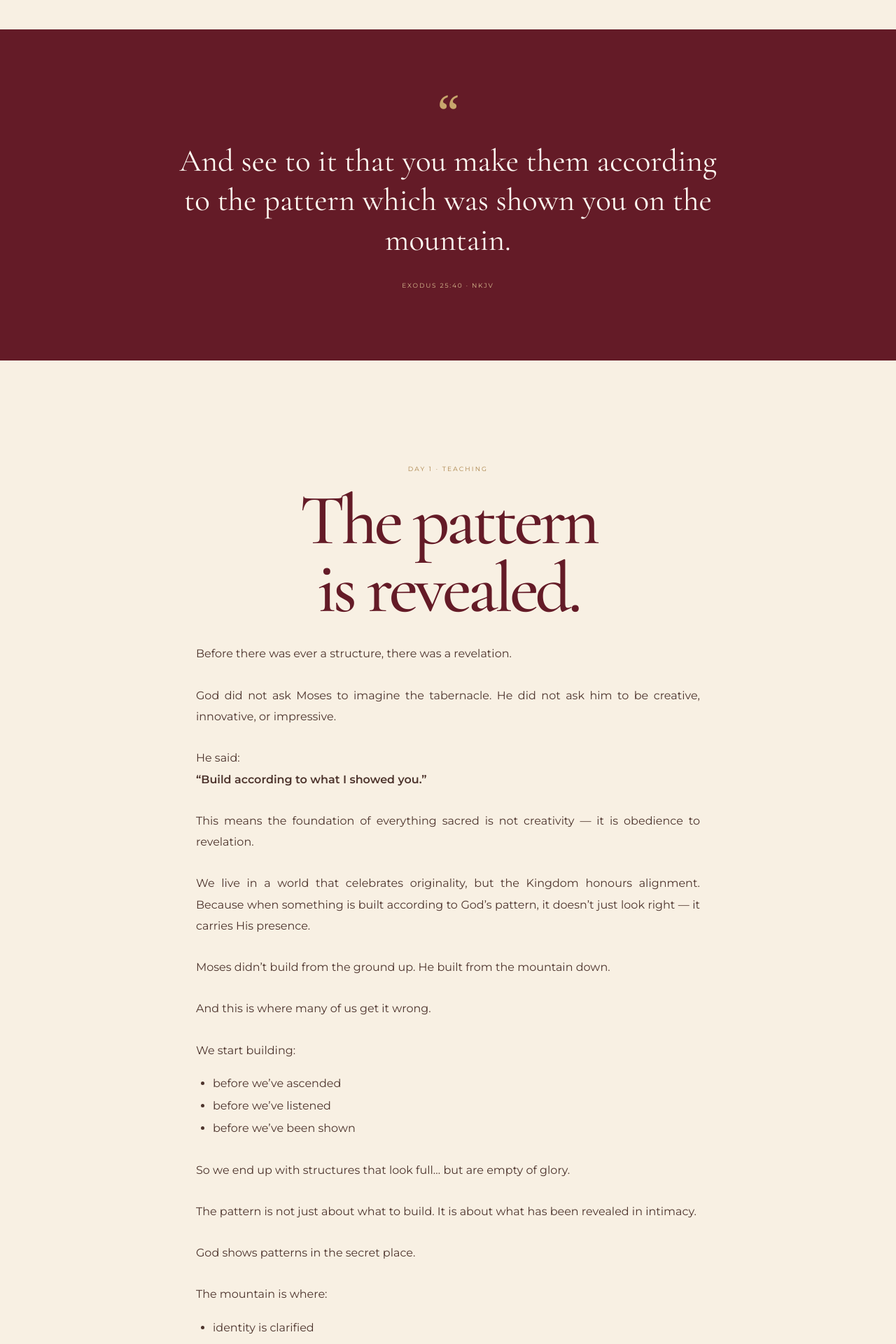
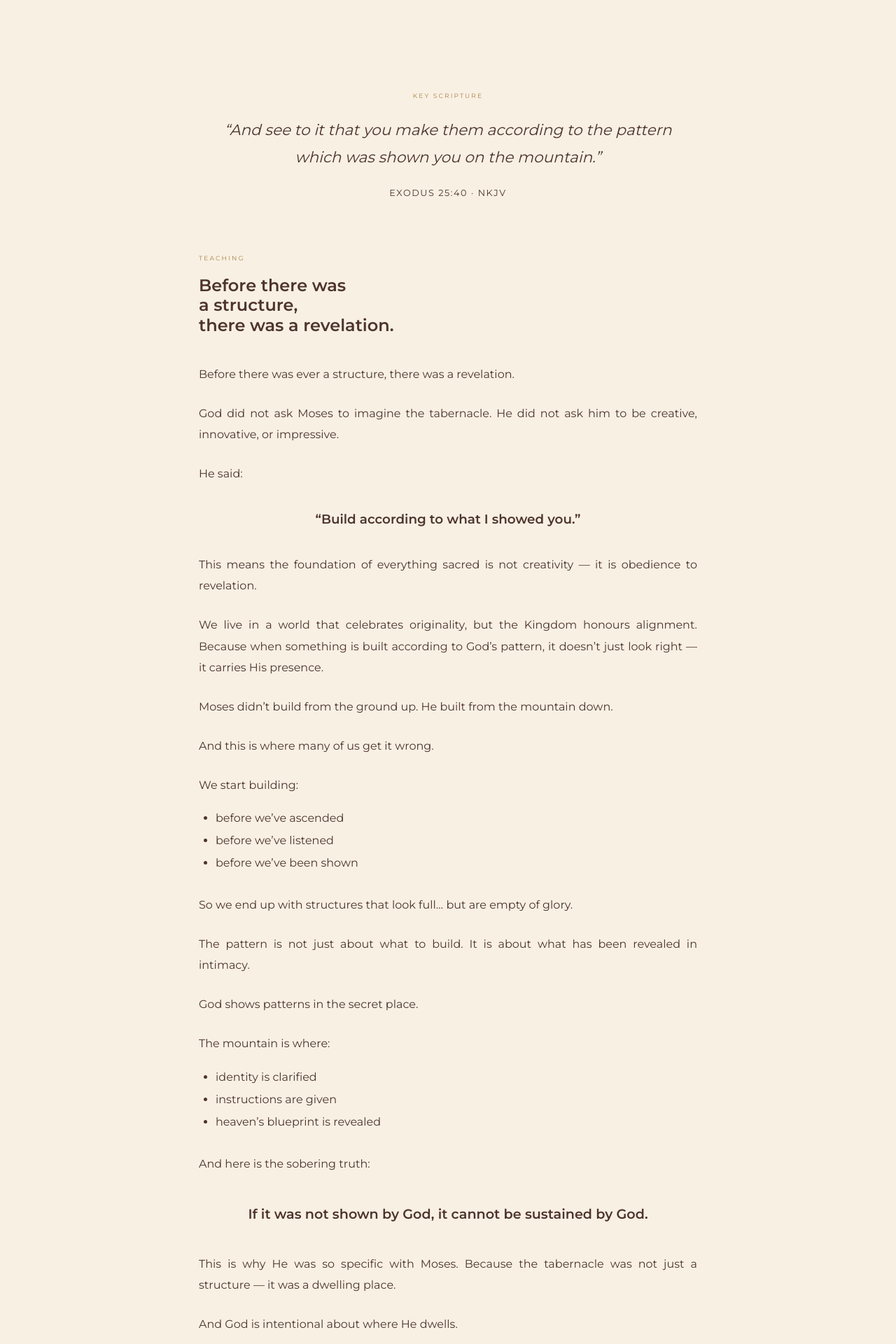
Before and after one commit to ROOTEDWITHKHETHIWE/Rooted-with-Khethiwe-correct, a Next.js app: page /courses/build-according-to-pattern/day/1 in a window 1280 px wide. Shown: the part 800-2720 px from the top of the page at 70% size. Built offline with nearby package versions, Linux system fonts and the light colour scheme.

Commit message:
Update page.tsx

```diff
--- a/app/courses/build-according-to-pattern/day/1/page.tsx
+++ b/app/courses/build-according-to-pattern/day/1/page.tsx
@@ -6,7 +6,7 @@ export default function DayOnePage() {
       <header className="topbar">
         <div className="brand">
           <span className="leaf">❧</span>
-          <span>MIDWEEK ROOTED</span>
+          <span>ACCORDING TO THE PATTERN</span>
           <span className="leaf">❧</span>
         </div>
 
@@ -19,9 +19,9 @@ export default function DayOnePage() {
         </nav>
       </header>
 
-      {/* HERO */}
+      {/* DAY HEADER */}
       <section className="journey-hero">
-        <p className="small-label">ACCORDING TO THE PATTERN</p>
+        <p className="small-label">BUILDING ACCORDING TO PATTERN</p>
 
         <h1>
           DAY 1
@@ -42,71 +42,112 @@ export default function DayOnePage() {
         </p>
       </section>
 
+      {/* MAIN LESSON */}
+      <section
+        style={{
+          maxWidth: "760px",
+          margin: "0 auto",
+          padding: "5rem 1.5rem",
+        }}
+      >
         {/* KEY SCRIPTURE */}
-      <section className="scripture">
-        <div className="scripture-inner">
-          <span className="quote-mark">“</span>
+        <div
+          style={{
+            textAlign: "center",
+            marginBottom: "5rem",
+          }}
+        >
+          <p className="section-label">KEY SCRIPTURE</p>
 
-          <p>
-            And see to it that you make them according to the pattern which was
-            shown you on the mountain.
+          <p
+            style={{
+              fontSize: "1.35rem",
+              lineHeight: "1.8",
+              fontStyle: "italic",
+              maxWidth: "650px",
+              margin: "1.5rem auto",
+            }}
+          >
+            “And see to it that you make them according to the pattern which
+            was shown you on the mountain.”
           </p>
 
-          <small>EXODUS 25:40 · NKJV</small>
+          <p
+            style={{
+              fontSize: "0.8rem",
+              letterSpacing: "0.12em",
+              marginTop: "1.5rem",
+            }}
+          >
+            EXODUS 25:40 · NKJV
+          </p>
         </div>
-      </section>
 
         {/* TEACHING */}
-      <section className="journey-closing">
-        <p className="section-label">DAY 1 · TEACHING</p>
+        <div style={{ marginBottom: "5rem" }}>
+          <p className="section-label">TEACHING</p>
 
-        <h2>
-          The pattern
+          <h2
+            style={{
+              marginBottom: "2.5rem",
+              lineHeight: "1.2",
+            }}
+          >
+            Before there was
             <br />
-          is revealed.
+            a structure,
+            <br />
+            there was a revelation.
           </h2>
 
           <div
             style={{
-            maxWidth: "720px",
-            margin: "0 auto",
               textAlign: "justify",
               lineHeight: "1.9",
             }}
           >
-          <p style={{ marginBottom: "1.8rem" }}>
+            <p style={{ marginBottom: "1.6rem" }}>
               Before there was ever a structure, there was a revelation.
             </p>
 
-          <p style={{ marginBottom: "1.8rem" }}>
-            God did not ask Moses to imagine the tabernacle. He did not ask him
-            to be creative, innovative, or impressive.
+            <p style={{ marginBottom: "1.6rem" }}>
+              God did not ask Moses to imagine the tabernacle. He did not ask
+              him to be creative, innovative, or impressive.
             </p>
 
-          <p style={{ marginBottom: "1.8rem" }}>
+            <p style={{ marginBottom: "1.6rem" }}>
               He said:
-            <br />
-            <strong>“Build according to what I showed you.”</strong>
             </p>
 
-          <p style={{ marginBottom: "1.8rem" }}>
-            This means the foundation of everything sacred is not creativity —
-            it is obedience to revelation.
+            <p
+              style={{
+                textAlign: "center",
+                fontSize: "1.15rem",
+                margin: "2rem 0",
+                fontWeight: 600,
+              }}
+            >
+              “Build according to what I showed you.”
             </p>
 
-          <p style={{ marginBottom: "1.8rem" }}>
+            <p style={{ marginBottom: "1.6rem" }}>
+              This means the foundation of everything sacred is not creativity
+              — it is obedience to revelation.
+            </p>
+
+            <p style={{ marginBottom: "1.6rem" }}>
               We live in a world that celebrates originality, but the Kingdom
               honours alignment. Because when something is built according to
               God’s pattern, it doesn’t just look right — it carries His
               presence.
             </p>
 
-          <p style={{ marginBottom: "1.8rem" }}>
+            <p style={{ marginBottom: "1.6rem" }}>
               Moses didn’t build from the ground up. He built from the mountain
               down.
             </p>
 
-          <p style={{ marginBottom: "1.8rem" }}>
+            <p style={{ marginBottom: "1.6rem" }}>
               And this is where many of us get it wrong.
             </p>
 
@@ -126,17 +167,17 @@ export default function DayOnePage() {
               <li>before we’ve been shown</li>
             </ul>
 
-          <p style={{ marginBottom: "1.8rem" }}>
+            <p style={{ marginBottom: "1.6rem" }}>
               So we end up with structures that look full… but are empty of
               glory.
             </p>
 
-          <p style={{ marginBottom: "1.8rem" }}>
+            <p style={{ marginBottom: "1.6rem" }}>
               The pattern is not just about what to build. It is about what has
               been revealed in intimacy.
             </p>
 
-          <p style={{ marginBottom: "1.8rem" }}>
+            <p style={{ marginBottom: "1.6rem" }}>
               God shows patterns in the secret place.
             </p>
 
@@ -154,56 +195,63 @@ export default function DayOnePage() {
               <li>heaven’s blueprint is revealed</li>
             </ul>
 
-          <p style={{ marginBottom: "1.8rem" }}>
+            <p style={{ marginBottom: "1.6rem" }}>
               And here is the sobering truth:
             </p>
 
             <p
               style={{
+                textAlign: "center",
+                fontSize: "1.2rem",
+                lineHeight: "1.7",
                 margin: "2.5rem auto",
-              maxWidth: "650px",
-              textAlign: "center",
-              lineHeight: "1.8",
+                maxWidth: "620px",
+                fontWeight: 600,
               }}
             >
-            <strong>
               If it was not shown by God, it cannot be sustained by God.
-            </strong>
             </p>
 
-          <p style={{ marginBottom: "1.8rem" }}>
+            <p style={{ marginBottom: "1.6rem" }}>
               This is why He was so specific with Moses. Because the tabernacle
               was not just a structure — it was a dwelling place.
             </p>
 
-          <p style={{ marginBottom: "1.8rem" }}>
+            <p>
               And God is intentional about where He dwells.
             </p>
           </div>
-      </section>
+        </div>
 
         {/* DEEP REVELATION */}
-      <section className="scripture">
-        <div className="scripture-inner">
-          <span className="quote-mark">“</span>
+        <div
+          style={{
+            marginBottom: "5rem",
+            padding: "2.5rem",
+            borderTop: "1px solid rgba(0,0,0,0.15)",
+            borderBottom: "1px solid rgba(0,0,0,0.15)",
+          }}
+        >
+          <p className="section-label">DEEP REVELATION</p>
 
-          <p>
+          <p
+            style={{
+              fontSize: "1.35rem",
+              lineHeight: "1.7",
+              marginBottom: "1.5rem",
+              fontWeight: 600,
+            }}
+          >
             God will not commit His presence to what He did not design.
           </p>
 
-          <small>DEEP REVELATION</small>
-        </div>
-
           <div
             style={{
-            maxWidth: "700px",
-            margin: "2rem auto 0",
-            padding: "0 1.5rem",
               textAlign: "justify",
               lineHeight: "1.9",
             }}
           >
-          <p style={{ marginBottom: "1.8rem" }}>
+            <p style={{ marginBottom: "1.6rem" }}>
               You may be building something good… but is it God-breathed?
             </p>
 
@@ -211,13 +259,13 @@ export default function DayOnePage() {
               Because only what comes from His pattern can carry His glory.
             </p>
           </div>
-      </section>
+        </div>
 
         {/* REFLECTION */}
-      <section className="journey-introduction">
+        <div style={{ marginBottom: "5rem" }}>
           <p className="section-label">REFLECTION</p>
 
-        <h2>
+          <h2 style={{ marginBottom: "2rem" }}>
             Sit with this
             <br />
             slowly.
@@ -225,9 +273,6 @@ export default function DayOnePage() {
 
           <div
             style={{
-            maxWidth: "720px",
-            margin: "0 auto",
-            textAlign: "justify",
               lineHeight: "1.9",
             }}
           >
@@ -240,22 +285,22 @@ export default function DayOnePage() {
               Have I prioritised movement over revelation?
             </p>
 
-          <p>
+            <p style={{ marginBottom: "1.5rem" }}>
               When last did I go “up the mountain” — intentionally seeking God
               for direction?
             </p>
 
-          <p style={{ marginTop: "1.5rem" }}>
+            <p>
               Is what I am building capable of hosting His presence?
             </p>
           </div>
-      </section>
+        </div>
 
         {/* JOURNALING */}
-      <section className="journey-closing">
+        <div style={{ marginBottom: "5rem" }}>
           <p className="section-label">JOURNALING SPACE</p>
 
-        <h2>
+          <h2 style={{ marginBottom: "2rem" }}>
             Write.
             <br />
             Listen.
@@ -265,9 +310,6 @@ export default function DayOnePage() {
 
           <div
             style={{
-            maxWidth: "720px",
-            margin: "0 auto",
-            textAlign: "justify",
               lineHeight: "1.9",
             }}
           >
@@ -283,29 +325,18 @@ export default function DayOnePage() {
               Where are You calling me back into alignment?
             </p>
           </div>
-      </section>
+        </div>
 
         {/* PRAYER */}
-      <section className="scripture">
+        <div style={{ marginBottom: "5rem" }}>
+          <p className="section-label">PRAYER</p>
+
           <div
             style={{
-            maxWidth: "720px",
-            margin: "0 auto",
               textAlign: "justify",
               lineHeight: "1.9",
             }}
           >
-          <p
-            style={{
-              textAlign: "center",
-              letterSpacing: "0.12em",
-              fontSize: "0.8rem",
-              marginBottom: "2rem",
-            }}
-          >
-            PRAYER
-          </p>
-
             <p style={{ marginBottom: "1.5rem" }}>Lord,</p>
 
             <p style={{ marginBottom: "1.5rem" }}>
@@ -320,8 +351,8 @@ export default function DayOnePage() {
             </p>
 
             <p style={{ marginBottom: "1.5rem" }}>
-            Show me Your pattern — clearly, intentionally, and deeply. And give
-            me the obedience to follow it, even when it stretches me.
+              Show me Your pattern — clearly, intentionally, and deeply. And
+              give me the obedience to follow it, even when it stretches me.
             </p>
 
             <p style={{ marginBottom: "1.5rem" }}>
@@ -329,33 +360,46 @@ export default function DayOnePage() {
               build become a place where Your presence can dwell.
             </p>
 
-          <p style={{ marginBottom: "1.5rem" }}>
+            <p>
               In Jesus’ name,
               <br />
               Amen.
             </p>
           </div>
-      </section>
+        </div>
 
         {/* DECLARATION */}
-      <section className="scripture">
-        <div className="scripture-inner">
-          <span className="quote-mark">“</span>
+        <div
+          style={{
+            marginBottom: "5rem",
+            padding: "3rem 2rem",
+            textAlign: "center",
+            borderTop: "1px solid rgba(0,0,0,0.15)",
+            borderBottom: "1px solid rgba(0,0,0,0.15)",
+          }}
+        >
+          <p className="section-label">DECLARATION</p>
 
-          <p>
-            I do not build from pressure — I build from revelation. I honour
-            God’s pattern, and my life will carry His presence.
+          <p
+            style={{
+              fontSize: "1.3rem",
+              lineHeight: "1.8",
+              fontWeight: 600,
+              maxWidth: "650px",
+              margin: "1.5rem auto 0",
+            }}
+          >
+            I do not build from pressure — I build from revelation.
+            <br />
+            I honour God’s pattern, and my life will carry His presence.
           </p>
-
-          <small>DECLARATION</small>
         </div>
-      </section>
 
         {/* RESOURCES */}
-      <section className="journey-introduction">
+        <div style={{ marginBottom: "5rem" }}>
           <p className="section-label">TODAY’S RESOURCES</p>
 
-        <h2>
+          <h2 style={{ marginBottom: "1.5rem" }}>
             Continue
             <br />
             your study.
@@ -363,14 +407,13 @@ export default function DayOnePage() {
 
           <p
             style={{
-            maxWidth: "720px",
-            margin: "0 auto",
               textAlign: "justify",
               lineHeight: "1.9",
+              marginBottom: "2rem",
             }}
           >
-          Your workbook, course slides and audio will be available here as you
-          work through the course.
+            Your workbook, course slides and audio will be available here as
+            you work through the course.
           </p>
 
           <div
@@ -378,8 +421,6 @@ export default function DayOnePage() {
               display: "flex",
               flexDirection: "column",
               gap: "1rem",
-            maxWidth: "500px",
-            margin: "2rem auto 0",
             }}
           >
             <a
@@ -412,40 +453,31 @@ export default function DayOnePage() {
               <span>↗</span>
             </a>
           </div>
-      </section>
+        </div>
 
-      {/* NAVIGATION */}
-      <section className="journey-closing">
-        <p className="section-label">YOUR JOURNEY</p>
-
-        <h2>
-          Continue
-          <br />
-          the pattern.
-        </h2>
-
+        {/* NEXT DAY */}
         <div
           style={{
+            paddingTop: "3rem",
+            borderTop: "1px solid rgba(0,0,0,0.15)",
             display: "flex",
             justifyContent: "flex-end",
-            alignItems: "center",
-            gap: "1rem",
           }}
         >
           <Link
             href="/courses/build-according-to-pattern/day/2"
             className="primary-button"
           >
-            Day 2
+            Continue to Day 2
             <span>→</span>
           </Link>
         </div>
       </section>
 
       <footer>
-        <div className="footer-brand">MIDWEEK ROOTED</div>
+        <div className="footer-brand">ACCORDING TO THE PATTERN</div>
 
-        <div>According to the Pattern</div>
+        <div>Building according to what God has revealed.</div>
       </footer>
     </main>
   );
```
Lines whose indentation alone changed are shown as unchanged.
